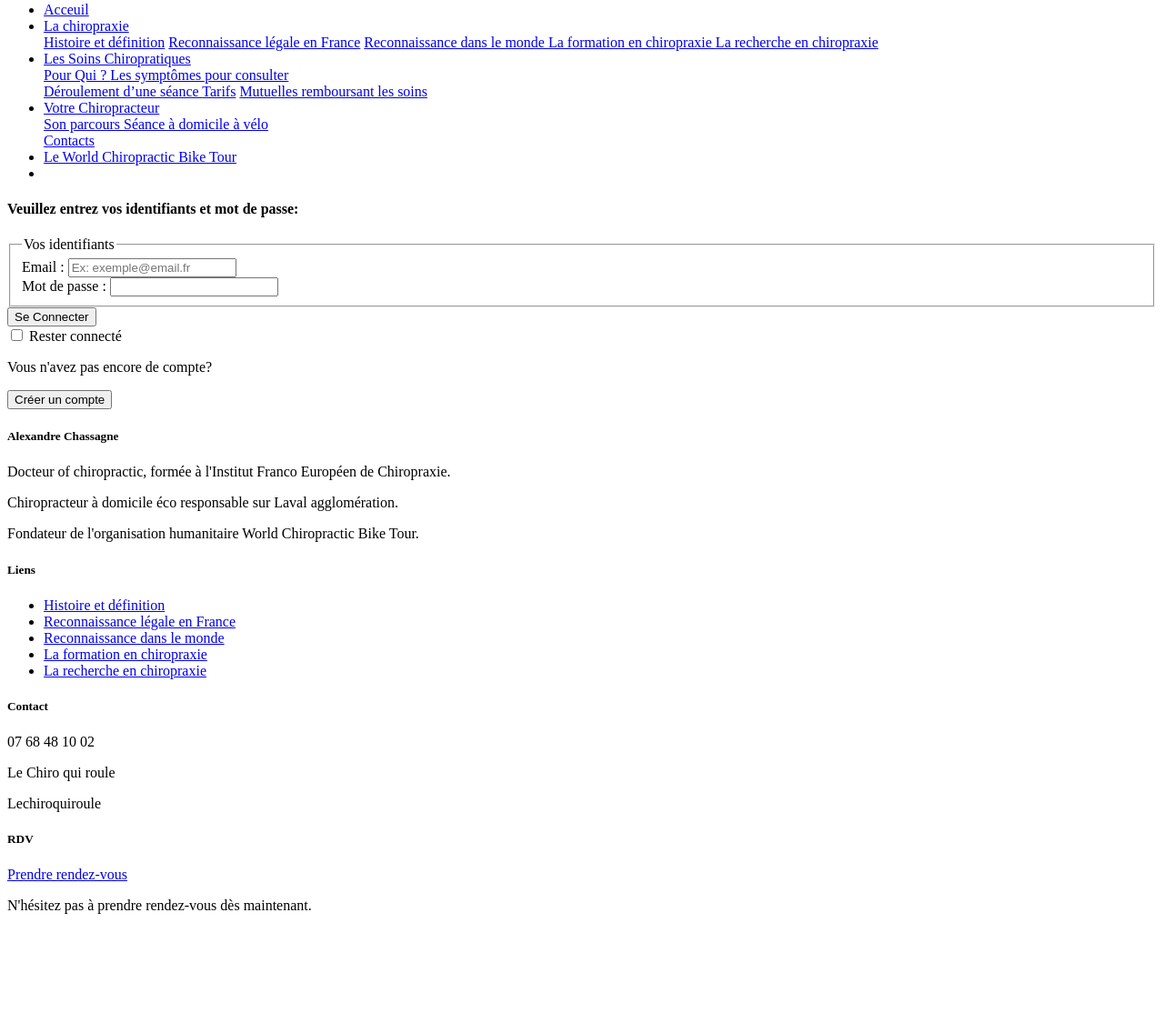
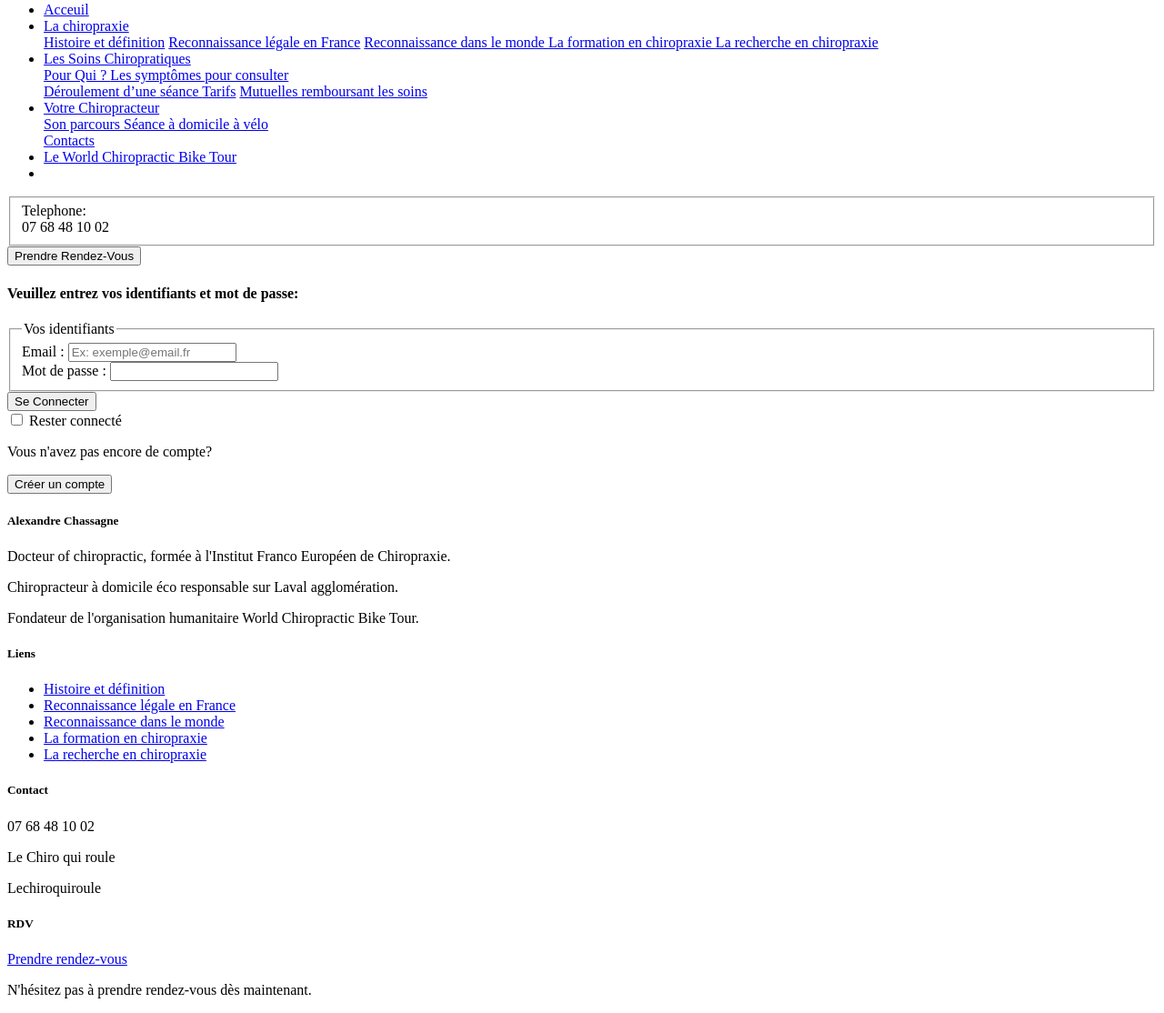
Before and after one commit to NyanUnicorn/Stage, a PHP site: template view/connexion-view.php in a window 1280 px wide. Shown: the part 156-1270 px from the top of the page at 91% size. Before the commit the page ends 1161 px from the top, so only its background shows below. Run offline with PHP 8.4, Linux system fonts and the light colour scheme; the template is opened without the code that fills it, so the values that code supplies are empty.

Commit message:
petit migeot
modif de style mineur

```diff
--- a/public/style/style.css
+++ b/public/style/style.css
@@ -155,6 +155,7 @@
 	width : 100%;
 }
 
+
 .affix-top .img_alexandre_velo{
 
 
@@ -177,7 +178,8 @@
 
 .encart{
 	min-height: 58px;
-	background-color:  #008081;
+	/*background-color:  #008081;*/
+	background:  -webkit-linear-gradient(top, rgba(0,127,128,1) 0%, rgba(0,127,128,1) 14%, rgba(0,163,163,1) 100%);
 	padding: 5px;
 	text-align: center;
 	color: white;
@@ -220,6 +222,7 @@
 .Presentation{
 	margin: 40px;
 }
+
 
 
 /* page soins*/
--- a/public/style/style_form.css
+++ b/public/style/style_form.css
@@ -10,7 +10,7 @@
 }
 
 
-fieldset{
+fieldset.fieldset-form{
 
     padding: 5px;
     border: solid 1px #008081;
--- a/public/style/style_menu.css
+++ b/public/style/style_menu.css
@@ -59,18 +59,18 @@
 	width: 15%;
 }
 
-fieldset{
+fieldset.fieldset-side{
   text-align: center;
 }
 
-div.affix fieldset{
+div.affix fieldset.fieldset-side{
   border: solid 1px #008081;
   padding: 5px;
   margin: 20px 0;
 	width: 100%;
 }
 
-div.affix-top fieldset{
+div.affix-top fieldset.fieldset-side{
   border: solid 1px #E6F2F2;
   padding: 3px;
   margin: 0 20px;
--- a/view/connexion-view.php
+++ b/view/connexion-view.php
@@ -6,6 +6,7 @@
 		includeExternalHead();
 		echo getStylesheet('style');
 		echo getStylesheet('style_form');
+		echo getStylesheet('style_menu');
  ?>
 
 	<meta charset="utf-8">
@@ -23,14 +24,30 @@
 
 <main>
 
+	<div class="encart">
+		<?php require 'side-nav-view.php'; ?>
+	</div>
+
 	<h4>Veuillez entrez vos identifiants et mot de passe:</h4>
 <div class="container">
 
 		<div class="flex-container">
 
 			<form method="post" action="connection.php">
+				<div class="row">
+					<div class="col-xs-1 col-lg-0">
 
-				<fieldset>
+					</div>
+					<div class="col-xs-10 col-lg-12">
+
+					</div>
+					<div class="col-xs-1 col-lg-0">
+
+					</div>
+
+				</div>
+
+				<fieldset class="fieldset-form">
 
 						<legend>Vos identifiants</legend>
 						<div class="form">
--- a/view/inscription-view.php
+++ b/view/inscription-view.php
@@ -18,6 +18,10 @@
      ?>
 
     <main>
+
+      <div class="encart">
+  			<?php require 'side-nav-view.php'; ?>
+  		</div>
 
       <h4>Inscription:</h4>
 
--- a/view/side-nav-view.php
+++ b/view/side-nav-view.php
@@ -1,6 +1,6 @@
 <div class="Bandeau nav nav-pills nav-stacked" data-spy="affix" data-offset-top="180">
   <div class="flex-container">
-    <fieldset>
+    <fieldset class="fieldset-side">
       <div class="row">
 
 <div class="phoneLabel col-lg-12 col-xl-4">
```
